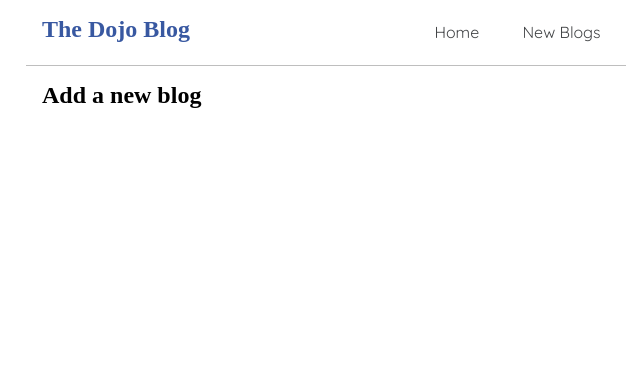
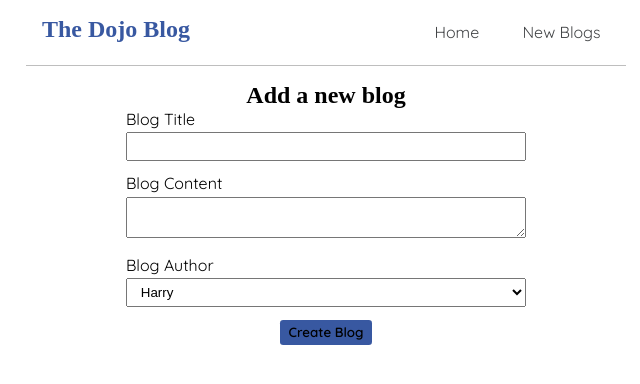
Before and after one commit to Adebayorr/dojo-blog, a React (Create React App) app: page /create in a window 1280 px wide. Shown: the top 384 px of the page, without its empty margins (314-954 px from the left). Built offline with nearby package versions, Linux system fonts and the light colour scheme; a web font is replaced by a local one.

Commit message:
Created a Create component with http requests

```diff
--- a/data/db.json
+++ b/data/db.json
@@ -1,21 +1,40 @@
 {
-    "blogs" : [
+  "blogs": [
     {
       "title": "My First Journey to Guatemala",
       "body": "My first journey to Guatemala was nothing short of a breathtaking adventure. From the moment I set foot in this Central American gem, I was captivated by its vibrant culture, lush landscapes, and warm-hearted people. \n \nExploring the ancient Mayan ruins of Tikal was a surreal experience, as I marveled at the grandeur of these ancient civilizations. The colorful markets in Antigua left me in awe of the local craftsmanship and textiles, while the bustling streets of Guatemala City offered a taste of urban life in this enchanting country. \nBut it was the natural beauty that truly stole my heart. The shimmering waters of Lake Atitlán, surrounded by towering volcanoes, were a sight to behold, and the dense jungles of Petén were alive with the calls of exotic birds and monkeys. \nGuatemala's rich tapestry of history, culture, and natural wonders make it a must-visit destination for any traveler seeking an unforgettable adventure.",
-            "author" : "Harry",
+      "author": "Harry",
       "id": 1
     },
     {
       "title": "The Endangered Jewels of Africa",
       "body": "Africa, the cradle of biodiversity, is home to some of the most magnificent and endangered species on our planet. These remarkable creatures are the true jewels of the African wilderness, and their survival is a critical concern for conservationists worldwide.\nThe African elephant, with its iconic tusks and gentle demeanor, faces the relentless threat of poaching for ivory. The regal lion, once considered the king of the jungle, is struggling to maintain its reign as habitat loss and human-wildlife conflict continue to pose serious challenges. The enigmatic rhinoceros, with its ancient armor-like skin, is on the brink of extinction due to demand for its horns.\nBut it's not just the charismatic megafauna that needs our protection. Africa's rhinoceros, pangolins, African wild dogs, and countless other species all play unique roles in maintaining the delicate balance of their ecosystems.\nConservation efforts, anti-poaching initiatives, and wildlife sanctuaries are working tirelessly to safeguard these precious jewels, but the battle is far from over. It is our collective responsibility to ensure the survival of Africa's endangered species, for they are not just Africa's jewels; they are a global heritage worth preserving for generations to come.",
       "author": "Bayor",
-        "id": 2},
+      "id": 2
+    },
     {
       "title": "The Pace-Setter",
       "body": "In a world of rush and race,\nThere's a steady, guiding grace.\nThe pace-setter, calm and wise,\nLeads with purpose, under open skies.\nIn haste, others may come and go,\nBut the pace-setter lets wisdom flow.\n With each step, a lesson shared,\nIn their presence, souls are bared.\nThey set the tempo, strong and true,\nWhile others wonder what to do.\n In their wake, we find our way,\nA beacon in the light of day. ",
       "author": "Bayor",
       "id": 3
+    },
+    {
+      "title": "Whispers of the Night",
+      "body": "In the velvet hush of night's embrace,\nStars twinkle in a cosmic ballet,\nMoonlight weaves through shadow's lace,\nAs dreams in slumber find their way.\n\nSilent breezes softly sigh,\nCarrying secrets 'neath the sky,\nNocturnal creatures, in the dark they play,\nIn the stillness of the night, they sway.\n\nMysteries unfold in the moon's soft glow,\nWhere the heart's desires often flow,\nEmbracing darkness, we take flight,\nIn the quiet magic of the night.",
+      "author": "Bayor",
+      "id": 5
+    },
+    {
+      "title": "Autumn's Embrace",
+      "body": "Amidst the amber leaves, we stroll,\nAutumn's palette paints our path,\nA symphony of colors warms the soul,\nAs nature sheds its vibrant aftermath.\n\nCrisp air whispers through the trees,\nRustling secrets in the breeze,\nA pumpkin spice aroma fills the space,\nIn autumn's tender, cool embrace.\n\nThe sun's farewell in golden hues,\nCasting long and slanting views,\nUpon the world, a tender grace,\nIn the arms of autumn, we find our place.",
+      "author": "Bayor",
+      "id": 6
+    },
+    {
+      "title": "Eternal Spring",
+      "body": "In fields of ever-blooming dreams,\nWhere time stands still, or so it seems,\nThe fragrant flowers forever sing,\nIn this realm of eternal spring.\n\nBlossoms dance in a gentle trance,\nAs sunshine weaves its warm romance,\nA tapestry of life, a vibrant thing,\nIn this haven of eternal spring.\n\nThe breeze, a gentle, soothing sigh,\nUnderneath the cerulean sky,\nA paradise where hearts take wing,\nIn the boundless beauty of eternal spring.\n\n\n\n\n",
+      "author": "Bayor",
+      "id": 7
     }
   ]
 }
--- a/src/App.js
+++ b/src/App.js
@@ -3,6 +3,7 @@ import Homepage from './Homepage'
 import {BrowserRouter as Router, Switch, Route} from 'react-router-dom'
 import Create from './Create';
 import BlogDetails from './BlogDetails';
+import NotFound from './NotFound';
 
 function App() {
 
@@ -21,6 +22,9 @@ function App() {
             <Route path="/blogs/:id">
               <BlogDetails />
             </Route>
+            <Route path="*">
+              <NotFound />
+            </Route>
           </Switch>
         </div>
       </div>
--- a/src/BlogDetails.js
+++ b/src/BlogDetails.js
@@ -1,11 +1,18 @@
-import { useParams } from "react-router-dom";
+import { useParams, useHistory } from "react-router-dom";
 import useFetch from "./useFetch";
 
 
 const BlogDetails = () => {
     const { id } = useParams()
     const {data: blog, is_pending, error} = useFetch("http://localhost:8000/blogs/" + id)
-    console.log(id)
+    const history = useHistory()
+    const handleDelete = () => {
+        fetch("http://localhost:8000/blogs/" + blog.id, {
+            method: "DELETE"
+        }).then( () => {
+            history.push('/')
+        })
+    }
     return (
         <div className="blog-details">
             { is_pending && <div>Loading...</div> }
@@ -15,7 +22,7 @@ const BlogDetails = () => {
                     <h2 className="blog-title">{blog.title}</h2>
                     <p className="author">Written by {blog.author}</p>
                     <p className="body">{blog.body}</p>
-                    <button>Delete</button>
+                    <button onClick={handleDelete}>Delete</button>
                 </article>
             }
         </div>
--- a/src/Create.js
+++ b/src/Create.js
@@ -1,7 +1,62 @@
+import { useState } from "react";
+import { useHistory } from "react-router-dom";
+
 const Create = () => {
+
+
+    const [title, setTitle] = useState('')
+    const [body, setBody ]  = useState('')
+    const [author, setAuthor] = useState('Harry')
+    const [is_pending, set_isPending] = useState(false)
+    const history = useHistory()
+    function handleSubmit (e) {
+        e.preventDefault()
+        const blog = {title, body, author}
+        set_isPending(true)
+        fetch('http://localhost:8000/blogs', {
+            method: "POST",
+            headers :{"Content-Type": "application/json"},
+            body: JSON.stringify(blog)
+        }).then(() =>  {
+            console.log("Added a new blog")
+            setAuthor("")
+            setBody("")
+            setTitle("")
+            set_isPending(false)
+            history.push('./')
+        })
+
+    }
     return (
         <div className="create">
             <h2>Add a new blog</h2>
+            <form onSubmit={handleSubmit}>
+                <label>Blog Title</label>
+                <input
+                    type="text"
+                    value={title}
+                    required
+                    onChange={(e) => setTitle(e.target.value)}
+                />
+                <label>Blog Content</label>
+                <textarea
+                    required
+                    value={body}
+                    onChange={(e) => setBody(e.target.value)}>
+
+                </textarea>
+                <label>Blog Author</label>
+                <select
+                    value={author}
+                    onChange={(e) => setAuthor(e.target.value)}
+                >
+                    <option value="Bayor">Bayor</option>
+                    <option value="Harry">Harry</option>
+                </select>
+                { !is_pending && <button>Create Blog</button> }
+                { is_pending && <button disabled>Creating Blog...</button> }
+
+            </form>
         </div>
      );
 }
--- /dev/null
+++ b/src/NotFound.js
@@ -0,0 +1,13 @@
+import { Link } from "react-router-dom/cjs/react-router-dom.min";
+
+const NotFound = () => {
+    return (
+        <div className="not-found">
+            <h2 className="sorry">Sorry</h2>
+            <p>Page cannot be found </p>
+            <Link to="/">Back to Home...</Link>
+        </div>
+     );
+}
+
+export default NotFound;
--- a/src/index.css
+++ b/src/index.css
@@ -79,6 +79,73 @@ button {
   color: #0e0e0e;
 }
 
-.body, .blog-title {
+.body,
+.blog-title {
   margin: 1.2rem 0;
 }
+
+.create {
+  max-width: 400px;
+  margin: 0 auto;
+}
+
+.create h2 {
+  text-align: center;
+}
+
+input,
+textarea,
+select {
+  width: 100%;
+  padding: 0.3rem 0.61rem;
+  outline: none;
+  margin-bottom: 0.8rem;
+  margin-top: 0.2rem;
+}
+
+label {
+  width: 100%;
+  outline: none;
+  padding: 0;
+}
+
+textarea {
+  max-height: 300px;
+  min-width: 400px;
+  max-width: 400px;
+}
+
+label:hover,
+input:hover,
+textarea:hover {
+  outline: none;
+}
+
+form button {
+  background-color: #3858a1;
+  display: block;
+  margin: 0 auto;
+  border: none;
+  outline: none;
+  border-radius: 0.2rem;
+  cursor: pointer;
+  font-weight: bold;
+}
+
+form button:hover {
+  border: none;
+  outline: none;
+}
+
+.not-found {
+  margin: 0 auto;
+  display: flex;
+  flex-direction: column;
+  justify-content: center;
+  align-items: center;
+  gap: 0.5rem;
+}
+
+.not-found a {
+  text-decoration: none;
+}
```
Lines whose indentation alone changed are shown as unchanged.
